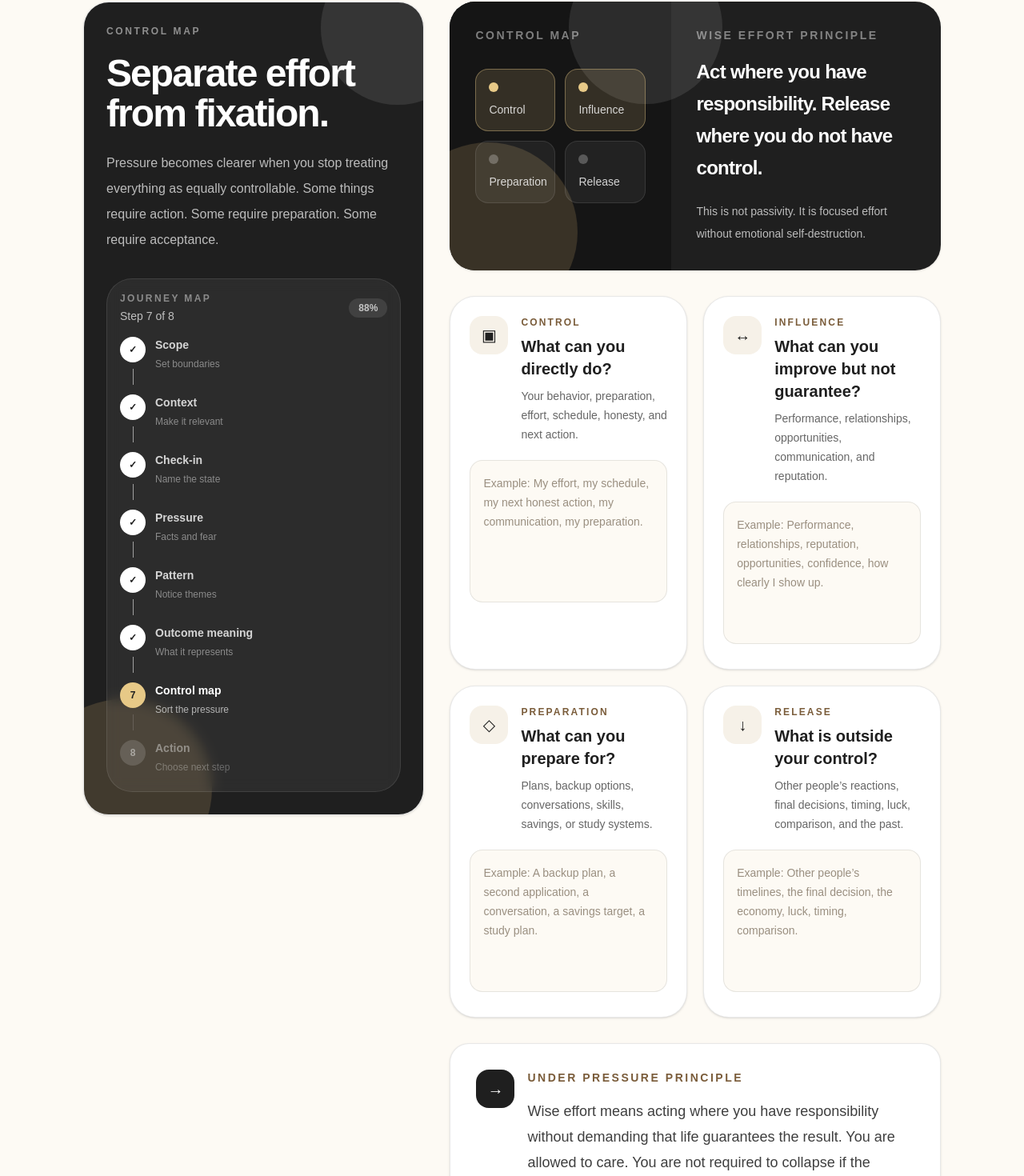
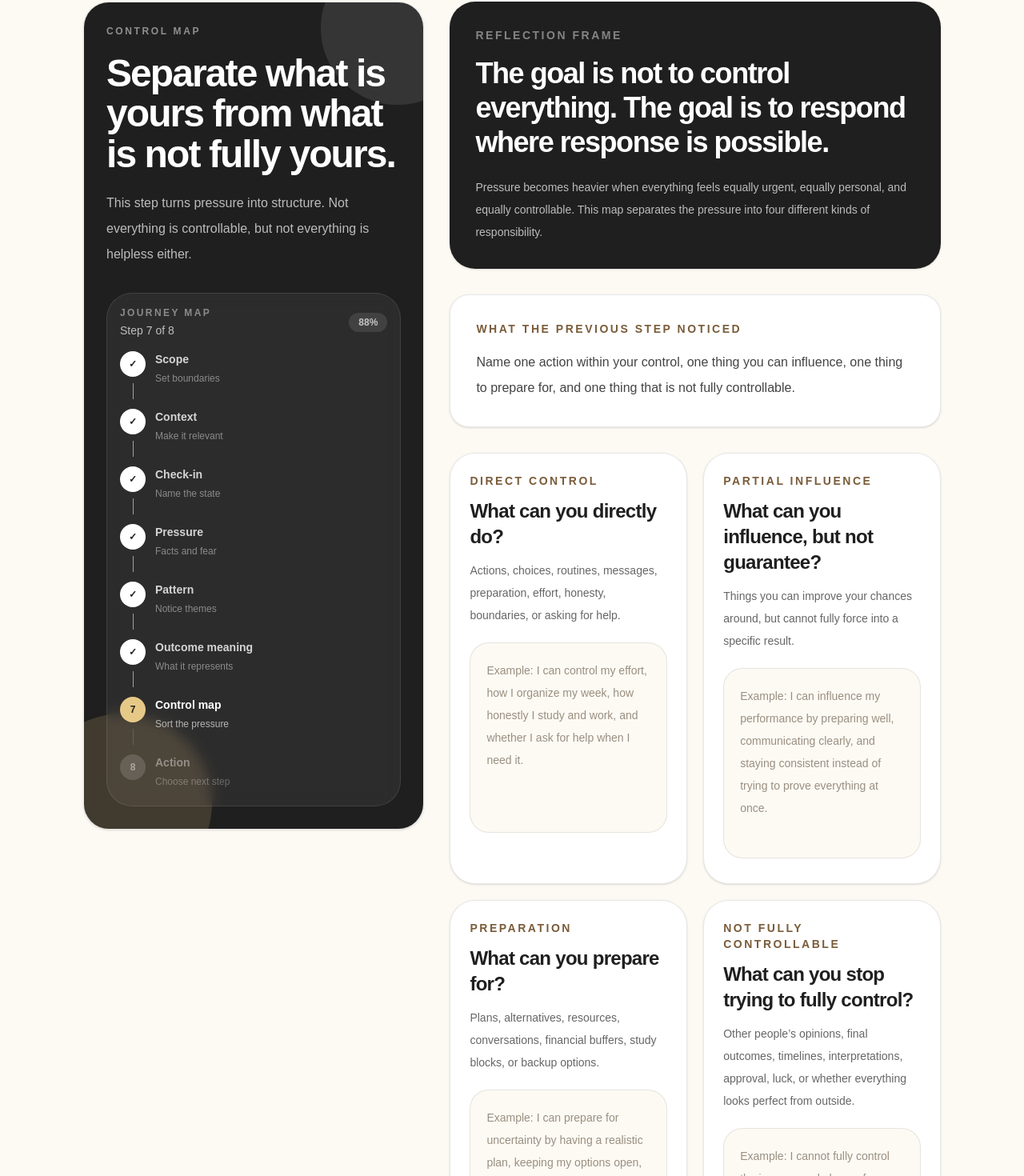
Before and after one commit to diegouriber/under-pressure, a Next.js app: page /control-map in a window 1280 px wide. Shown: the part 98-1568 px from the top of the page at 80% size. Built offline with nearby package versions, Linux system fonts and the light colour scheme.

Commit message:
Rebuild control map step

```diff
--- a/app/control-map/page.tsx
+++ b/app/control-map/page.tsx
@@ -1,9 +1,10 @@
 "use client";
 
 import Link from "next/link";
-import { useEffect, useState } from "react";
+import { useEffect, useMemo, useState } from "react";
 import FlowShell from "../components/FlowShell";
 import {
+  analyzePressure,
   loadSession,
   saveSession,
   type ControlMap,
@@ -17,7 +18,12 @@ export default function ControlMapPage() {
     setSession(loadSession());
   }, []);
 
-  if (!session) {
+  const analysis = useMemo(() => {
+    if (!session) return null;
+    return analyzePressure(session);
+  }, [session]);
+
+  if (!session || !analysis) {
     return (
       <main className="min-h-screen bg-[#fdfaf4] px-6 py-10 text-[#1f1f1f]">
         <div className="mx-auto max-w-3xl rounded-3xl bg-white p-8 shadow-sm">
@@ -27,140 +33,146 @@ export default function ControlMapPage() {
     );
   }
 
+  const canContinue =
+    session.controlMap.control.trim().length >= 5 &&
+    session.controlMap.notFullyControllable.trim().length >= 5;
+
   function updateControlMap(field: keyof ControlMap, value: string) {
     if (!session) return;
 
-    const nextSession = {
-      ...session,
-      controlMap: {
+    const nextControlMap: ControlMap = {
       ...session.controlMap,
       [field]: value,
-      },
+    };
+
+    if (field === "notFullyControllable") {
+      nextControlMap.release = value;
+    }
+
+    if (field === "release") {
+      nextControlMap.notFullyControllable = value;
+    }
+
+    const nextSession: UnderPressureSession = {
+      ...session,
+      controlMap: nextControlMap,
+      notFullyControllableStatement:
+        field === "notFullyControllable" || field === "release"
+          ? value
+          : session.notFullyControllableStatement,
+      releaseStatement:
+        field === "notFullyControllable" || field === "release"
+          ? value
+          : session.releaseStatement,
     };
 
     setSession(nextSession);
     saveSession(nextSession);
   }
 
-  const canContinue = Boolean(
-    session.controlMap.control.trim().length >= 5 &&
-      session.controlMap.release.trim().length >= 5
-  );
-
-  const title = session.name
-    ? `${session.name}, separate effort from fixation.`
-    : "Separate effort from fixation.";
-
-  const prompts = buildControlPrompts(session);
-
   return (
     <FlowShell
       eyebrow="Control map"
-      title={title}
-      description="Pressure becomes clearer when you stop treating everything as equally controllable. Some things require action. Some require preparation. Some require acceptance."
+      title="Separate what is yours from what is not fully yours."
+      description="This step turns pressure into structure. Not everything is controllable, but not everything is helpless either."
       step={7}
       totalSteps={8}
     >
       <div className="space-y-8">
-        <section className="overflow-hidden rounded-[2rem] bg-[#1f1f1f] text-white shadow-sm">
-          <div className="grid gap-0 md:grid-cols-[0.9fr_1.1fr]">
-            <div className="relative min-h-[260px] bg-[#151515] p-6 md:p-8">
-              <div className="absolute -right-16 -top-16 h-48 w-48 rounded-full bg-white/10" />
-              <div className="absolute -bottom-16 -left-16 h-56 w-56 rounded-full bg-[#c9a66b]/20" />
-
-              <div className="relative z-10">
+        <section className="rounded-[2rem] bg-[#1f1f1f] p-6 text-white shadow-sm md:p-8">
           <p className="text-sm font-semibold uppercase tracking-[0.18em] text-white/45">
-                  Control map
+            Reflection frame
           </p>
 
-                <div className="mt-8 grid grid-cols-2 gap-3">
-                  <MapQuadrant label="Control" active />
-                  <MapQuadrant label="Influence" active />
-                  <MapQuadrant label="Preparation" />
-                  <MapQuadrant label="Release" />
-                </div>
-              </div>
-            </div>
+          <h2 className="mt-4 max-w-3xl text-3xl font-semibold leading-[1.2] tracking-[-0.04em] md:text-4xl">
+            The goal is not to control everything. The goal is to respond where
+            response is possible.
+          </h2>
 
-            <div className="p-6 md:p-8">
-              <p className="text-sm font-semibold uppercase tracking-[0.18em] text-white/45">
-                Wise effort principle
+          <p className="mt-5 max-w-2xl text-sm leading-7 text-white/70">
+            Pressure becomes heavier when everything feels equally urgent,
+            equally personal, and equally controllable. This map separates the
+            pressure into four different kinds of responsibility.
+          </p>
+        </section>
+
+        <section className="rounded-3xl border border-[#1f1f1f]/10 bg-white p-6 shadow-sm md:p-8">
+          <p className="text-sm font-semibold uppercase tracking-[0.18em] text-[#7a5c3a]">
+            What the previous step noticed
           </p>
 
-              <h2 className="mt-4 text-2xl font-semibold leading-10 tracking-[-0.03em]">
-                Act where you have responsibility. Release where you do not have
-                control.
-              </h2>
-
-              <p className="mt-5 text-sm leading-7 text-white/70">
-                This is not passivity. It is focused effort without emotional
-                self-destruction.
+          <p className="mt-4 text-base leading-8 text-[#444]">
+            {analysis.controlPrompt}
           </p>
-            </div>
-          </div>
         </section>
 
         <section className="grid gap-5 md:grid-cols-2">
-          <ControlTextArea
-            icon="▣"
-            label="Control"
+          <MapField
+            label="Direct control"
             title="What can you directly do?"
-            helper="Your behavior, preparation, effort, schedule, honesty, and next action."
+            description="Actions, choices, routines, messages, preparation, effort, honesty, boundaries, or asking for help."
             value={session.controlMap.control}
-            placeholder={prompts.control}
+            placeholder="Example: I can control my effort, how I organize my week, how honestly I study and work, and whether I ask for help when I need it."
             onChange={(value) => updateControlMap("control", value)}
           />
 
-          <ControlTextArea
-            icon="↔"
-            label="Influence"
-            title="What can you improve but not guarantee?"
-            helper="Performance, relationships, opportunities, communication, and reputation."
+          <MapField
+            label="Partial influence"
+            title="What can you influence, but not guarantee?"
+            description="Things you can improve your chances around, but cannot fully force into a specific result."
             value={session.controlMap.influence}
-            placeholder={prompts.influence}
+            placeholder="Example: I can influence my performance by preparing well, communicating clearly, and staying consistent instead of trying to prove everything at once."
             onChange={(value) => updateControlMap("influence", value)}
           />
 
-          <ControlTextArea
-            icon="◇"
+          <MapField
             label="Preparation"
             title="What can you prepare for?"
-            helper="Plans, backup options, conversations, skills, savings, or study systems."
+            description="Plans, alternatives, resources, conversations, financial buffers, study blocks, or backup options."
             value={session.controlMap.preparation}
-            placeholder={prompts.preparation}
+            placeholder="Example: I can prepare for uncertainty by having a realistic plan, keeping my options open, saving money where I can, and accepting that progress may not look perfect from the outside."
             onChange={(value) => updateControlMap("preparation", value)}
           />
 
-          <ControlTextArea
-            icon="↓"
-            label="Release"
-            title="What is outside your control?"
-            helper="Other people’s reactions, final decisions, timing, luck, comparison, and the past."
-            value={session.controlMap.release}
-            placeholder={prompts.release}
-            onChange={(value) => updateControlMap("release", value)}
+          <MapField
+            label="Not fully controllable"
+            title="What can you stop trying to fully control?"
+            description="Other people’s opinions, final outcomes, timelines, interpretations, approval, luck, or whether everything looks perfect from outside."
+            value={session.controlMap.notFullyControllable}
+            placeholder="Example: I cannot fully control the image people have of me back home, how they interpret my path, or whether every outcome matches their expectations."
+            onChange={(value) =>
+              updateControlMap("notFullyControllable", value)
+            }
           />
         </section>
 
-        <section className="rounded-3xl border border-[#1f1f1f]/10 bg-white p-6 shadow-sm md:p-8">
-          <div className="flex items-start gap-4">
-            <div className="flex h-12 w-12 shrink-0 items-center justify-center rounded-2xl bg-[#1f1f1f] text-xl text-white">
-              →
-            </div>
-
-            <div>
+        <section className="rounded-3xl border border-[#1f1f1f]/10 bg-white p-6 shadow-sm">
           <p className="text-sm font-semibold uppercase tracking-[0.18em] text-[#7a5c3a]">
-                Under Pressure principle
+            Why this step matters
           </p>
 
-              <p className="mt-4 text-lg leading-8 text-[#3f3f3f]">
-                Wise effort means acting where you have responsibility without
-                demanding that life guarantees the result. You are allowed to
-                care. You are not required to collapse if the outcome remains
-                uncertain.
+          <p className="mt-3 text-sm leading-7 text-[#555]">
+            This map helps prevent two common traps: trying to control
+            everything, or deciding nothing can be done. The middle ground is
+            clearer: act where action helps, prepare where preparation helps,
+            influence what you can, and stop treating the uncontrollable as a
+            personal failure.
           </p>
-            </div>
-          </div>
+        </section>
+
+        <section className="rounded-3xl bg-[#f6f1e8] p-6 md:p-8">
+          <p className="text-sm font-semibold uppercase tracking-[0.18em] text-[#7a5c3a]">
+            Next reflection
+          </p>
+
+          <h2 className="mt-3 text-3xl font-semibold tracking-[-0.04em] text-[#1f1f1f]">
+            Turn the map into one grounded next step.
+          </h2>
+
+          <p className="mt-4 max-w-2xl text-sm leading-7 text-[#555]">
+            The final page will help you choose one concrete action and one
+            thing you are no longer trying to fully control.
+          </p>
         </section>
 
         <div className="flex flex-col gap-4 sm:flex-row">
@@ -169,7 +181,7 @@ export default function ControlMapPage() {
               href="/final"
               className="rounded-full bg-[#1f1f1f] px-7 py-4 text-center text-sm font-semibold text-white transition hover:opacity-90"
             >
-              Finish with direction
+              Continue to grounded next step
             </Link>
           ) : (
             <button
@@ -177,7 +189,7 @@ export default function ControlMapPage() {
               disabled
               className="cursor-not-allowed rounded-full bg-[#1f1f1f]/40 px-7 py-4 text-center text-sm font-semibold text-white"
             >
-              Complete control and release to continue
+              Complete direct control and not fully controllable
             </button>
           )}
 
@@ -193,156 +205,40 @@ export default function ControlMapPage() {
   );
 }
 
-function MapQuadrant({
-  label,
-  active = false,
-}: {
-  label: string;
-  active?: boolean;
-}) {
-  return (
-    <div
-      className={`rounded-2xl border p-4 ${
-        active
-          ? "border-[#e7c987]/40 bg-[#e7c987]/15"
-          : "border-white/10 bg-white/[0.06]"
-      }`}
-    >
-      <div
-        className={`mb-3 h-3 w-3 rounded-full ${
-          active ? "bg-[#e7c987]" : "bg-white/25"
-        }`}
-      />
-
-      <p className="text-sm font-medium text-white/80">{label}</p>
-    </div>
-  );
-}
-
-function ControlTextArea({
-  icon,
+function MapField({
   label,
   title,
-  helper,
+  description,
   value,
   placeholder,
   onChange,
 }: {
-  icon: string;
   label: string;
   title: string;
-  helper: string;
+  description: string;
   value: string;
   placeholder: string;
   onChange: (value: string) => void;
 }) {
   return (
-    <div className="rounded-[2rem] border border-[#1f1f1f]/10 bg-white p-6 shadow-sm">
-      <div className="flex items-start gap-4">
-        <div className="flex h-12 w-12 shrink-0 items-center justify-center rounded-2xl bg-[#f6f1e8] text-xl text-[#1f1f1f]">
-          {icon}
-        </div>
-
-        <div>
-          <p className="text-xs font-semibold uppercase tracking-[0.18em] text-[#7a5c3a]">
+    <section className="rounded-[2rem] border border-[#1f1f1f]/10 bg-white p-6 shadow-sm">
+      <p className="text-sm font-semibold uppercase tracking-[0.18em] text-[#7a5c3a]">
         {label}
       </p>
 
-          <h2 className="mt-2 text-xl font-semibold text-[#1f1f1f]">
+      <h2 className="mt-3 text-2xl font-semibold tracking-[-0.03em] text-[#1f1f1f]">
         {title}
       </h2>
 
-          <p className="mt-2 text-sm leading-6 text-[#666]">{helper}</p>
-        </div>
-      </div>
+      <p className="mt-3 text-sm leading-7 text-[#666]">{description}</p>
 
       <textarea
-        rows={6}
+        rows={7}
         value={value}
         onChange={(event) => onChange(event.target.value)}
         placeholder={placeholder}
-        className="mt-5 w-full resize-none rounded-2xl border border-[#1f1f1f]/10 bg-[#fdfaf4] p-4 text-sm leading-6 text-[#1f1f1f] outline-none transition placeholder:text-[#9a8f80] focus:border-[#7a5c3a]"
+        className="mt-5 w-full resize-none rounded-3xl border border-[#1f1f1f]/10 bg-[#fdfaf4] p-5 text-sm leading-7 text-[#1f1f1f] outline-none transition placeholder:text-[#9a8f80] focus:border-[#7a5c3a]"
       />
-    </div>
+    </section>
   );
 }
-
-function buildControlPrompts(session: UnderPressureSession) {
-  const domain = session.pressureDomain;
-
-  if (domain === "Family expectations") {
-    return {
-      control:
-        "Example: I can control my effort, honesty, consistency, and how I communicate what I am realistically carrying.",
-      influence:
-        "Example: I can influence how my family understands my path by communicating clearly, but I cannot fully control their expectations.",
-      preparation:
-        "Example: I can prepare for difficult conversations, uncertainty, and the possibility that my path may not look perfect from the outside.",
-      release:
-        "Example: I need to release the idea that I must constantly live up to the perfect image people have of me.",
-    };
-  }
-
-  if (domain === "School / academic performance") {
-    return {
-      control:
-        "Example: I can control my study blocks, my revision plan, my sleep, and whether I ask questions early.",
-      influence:
-        "Example: I can influence my performance through preparation, but I cannot guarantee the exact grade.",
-      preparation:
-        "Example: I can prepare for exams, feedback, deadlines, and backup plans if one result is not ideal.",
-      release:
-        "Example: I need to release the idea that one grade decides my intelligence, future, or worth.",
-    };
-  }
-
-  if (domain === "Career / work") {
-    return {
-      control:
-        "Example: I can control applications, preparation, follow-ups, skill-building, and how I show up at work.",
-      influence:
-        "Example: I can influence interviews, performance, reputation, and opportunities, but I cannot guarantee every decision.",
-      preparation:
-        "Example: I can prepare a stronger CV, backup options, conversations, and a realistic plan for uncertainty.",
-      release:
-        "Example: I need to release the idea that one rejection or delay defines my career path.",
-    };
-  }
-
-  if (domain === "Money / financial stability") {
-    return {
-      control:
-        "Example: I can control my spending plan, savings target, income search, and how directly I face the numbers.",
-      influence:
-        "Example: I can influence my financial stability through planning and action, but I cannot control every external cost or opportunity.",
-      preparation:
-        "Example: I can prepare a budget, emergency plan, backup income option, or conversation about support.",
-      release:
-        "Example: I need to release the idea that financial uncertainty means I am failing as a person.",
-    };
-  }
-
-  if (domain === "Social comparison") {
-    return {
-      control:
-        "Example: I can control how much I expose myself to comparison and what actions I take on my own path.",
-      influence:
-        "Example: I can influence my progress by staying consistent, but I cannot control other people’s timelines.",
-      preparation:
-        "Example: I can prepare my next step without needing it to look impressive to others.",
-      release:
-        "Example: I need to release the idea that other people’s speed is the correct measure of my life.",
-    };
-  }
-
-  return {
-    control:
-      "Example: My effort, my schedule, my next honest action, my communication, my preparation.",
-    influence:
-      "Example: Performance, relationships, reputation, opportunities, confidence, how clearly I show up.",
-    preparation:
-      "Example: A backup plan, a second application, a conversation, a savings target, a study plan.",
-    release:
-      "Example: Other people’s timelines, the final decision, the economy, luck, timing, comparison.",
-  };
-}
```
Lines whose indentation alone changed are shown as unchanged.
